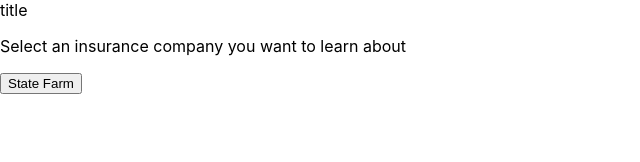
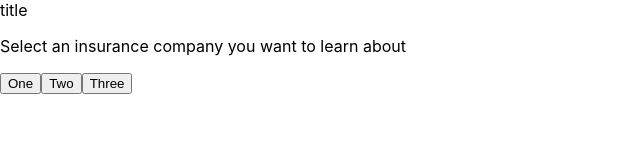
Before and after one commit to jared-baker99/Shellhacks_2023, a React (Create React App) app: page /home in a window 1280 px wide. Shown: the top 162 px of the page, without its empty margins (0-640 px from the left). Built offline with nearby package versions, Linux system fonts and the light colour scheme.

Commit message:
list of buttons from array input

```diff
--- /dev/null
+++ b/src/Components/ButtonGroup.js
@@ -0,0 +1,28 @@
+import React, { useState } from "react";
+//import "./button-group.css";
+
+const ButtonGroup = ({ buttons, doSomethingAfterClick }) => {
+  const [clickedId, setClickedId] = useState(-1);
+
+  const handleClick = (event, id) => {
+    setClickedId(id);
+    doSomethingAfterClick(event);
+  };
+
+  return (
+    <>
+      {buttons.map((buttonLabel, i) => (
+        <button
+          key={i}
+          name={buttonLabel}
+          onClick={(event) => handleClick(event, i)}
+          className={i === clickedId ? "customButton active" : "customButton"}
+        >
+          {buttonLabel}
+        </button>
+      ))}
+    </>
+  );
+};
+
+export default ButtonGroup;
--- a/src/Pages/HomePage.js
+++ b/src/Pages/HomePage.js
@@ -1,13 +1,25 @@
 import React from 'react';
+
+import ButtonGroup from '../Components/ButtonGroup';
 
 const HomePage = () =>
 {
+    const printButtonLabel = (event) =>
+    {
+        alert(event.target.name);
+        //window.location.href = "/" +event.target.name;
+    }
+
     return(
         <div>
             title
             <div>
                 <p>Select an insurance company you want to learn about</p>
-                <button>State Farm</button>
+                <div>
+                    <ButtonGroup buttons={["One", "Two", "Three"]}
+                        doSomethingAfterClick={printButtonLabel}
+                    />
+                </div>
             </div>
         </div>
     );
```
